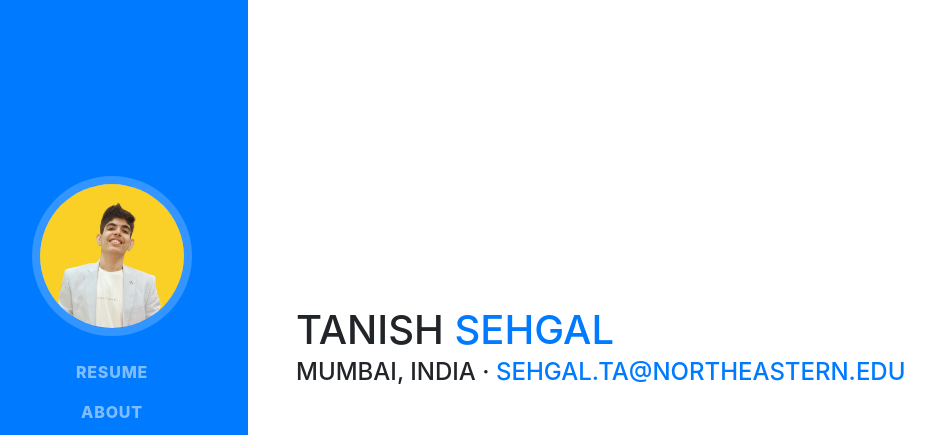
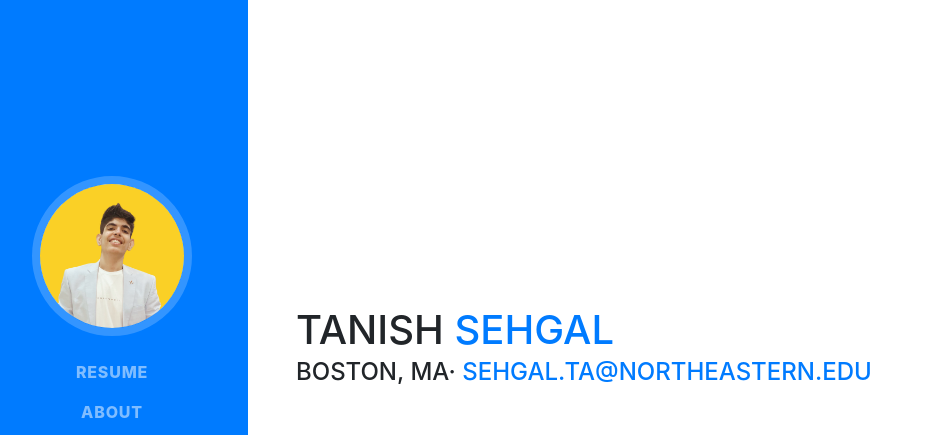
Before and after one commit to itanish/itanish.github.io, a website with bundled scripts: page index.html in a window 1280 px wide. Shown: the top 435 px of the page, without its empty margins (24-959 px from the left). Built offline with nearby package versions, Linux system fonts and the light colour scheme; a web font is replaced by a local one.

Commit message:
Update location

```diff
--- a/index.html
+++ b/index.html
@@ -74,7 +74,7 @@
           <h1 class="mb-0">Tanish
             <span class="text-primary">Sehgal</span>
           </h1>
-          <div class="subheading mb-5">Mumbai, India ·
+          <div class="subheading mb-5">Boston, MA·
             <a href="mailto:tanishsehgal1234@gmail.com">sehgal.ta@northeastern.edu</a>
           </div>
           <!-- <p class="lead mb-5">I'm currently an undergrad student in the Department of Computer Science at K.J Somaiya College Of Engineering , Mumbai.I have always looked on academics as an interesting and critical aspect of my growing up process. In past year, I spent most of my time participating in programming contests on Codechef and HackerEarth and completing various courses on Machine Learning and Blockchain. I'm currently exploring the field of AI and Blockchain, which seems fascinating to me. I like to work on small projects during weekends to improve my skills and take part in programming contest and Hackathons regularly .
```
